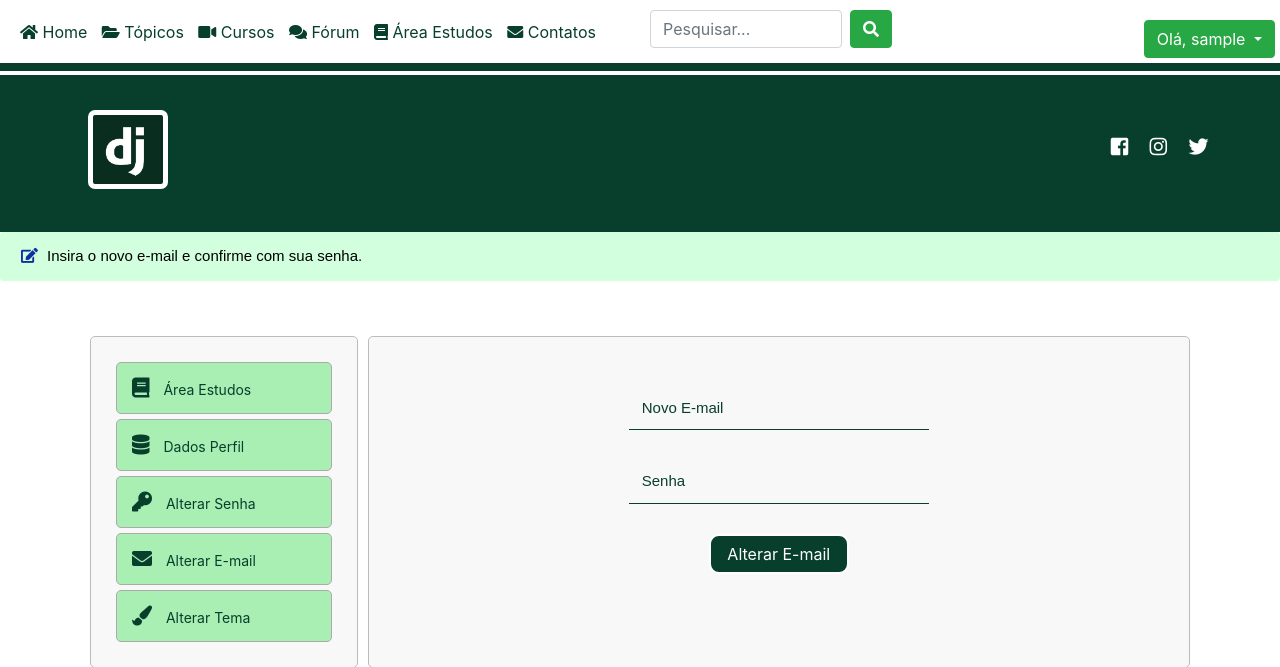
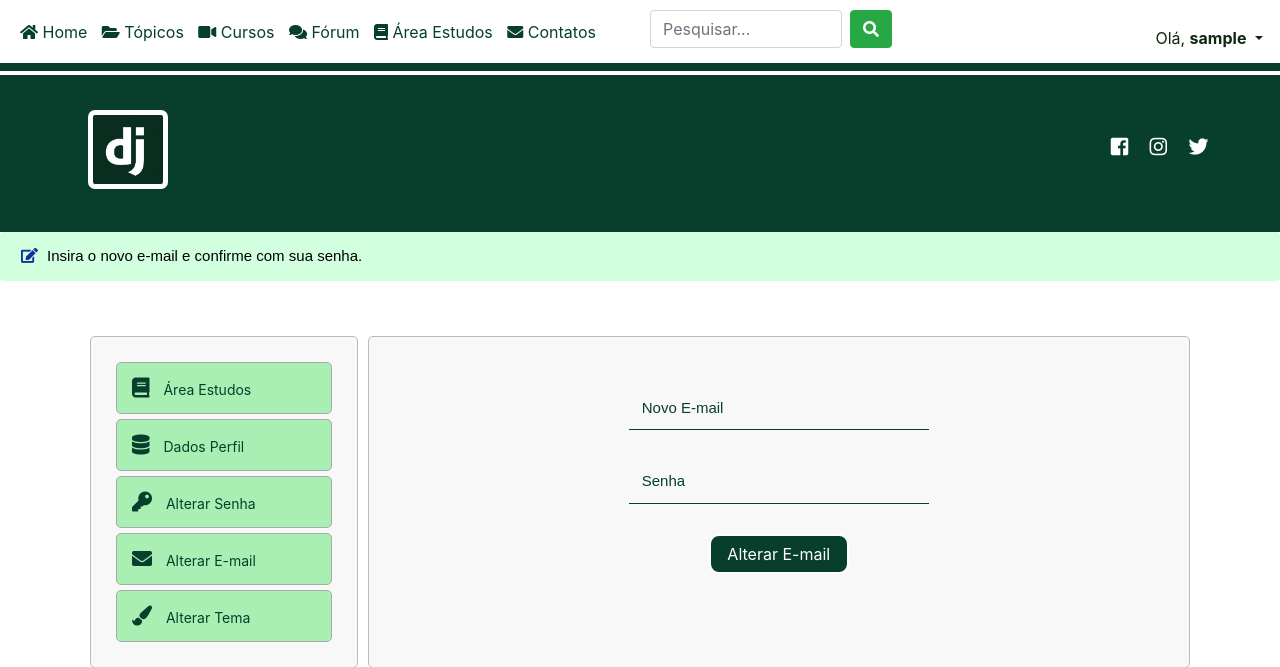
Before and after one commit to diegobachsi/oportaldjango-tcc, a Django app: page /email_change/ in a window 1280 px wide. Shown: the top 667 px of the page. Run offline with Django 3.2, Linux system fonts and the light colour scheme; the visitor is signed in with stand-in values (Sample User, id 1); parts of the project's set-up code (start-up, migrations or seed data) failed here and were passed over; some libraries are stand-ins or nearby versions.

Commit message:
dropdown

```diff
--- a/website/templates/partials/navbar.html
+++ b/website/templates/partials/navbar.html
@@ -10,6 +10,17 @@
 
     .dropdown-item:hover{
         background: none;
+    }
+
+    .btn-pesquisa{
+        background-color: #fff !important;
+        border: 0px;
+        color: rgb(14, 39, 16);
+    }
+
+    .btn-pesquisa:visited, .btn-pesquisa:active, .btn-pesquisa:focus, .btn-pesquisa:hover{
+        box-shadow: none !important;
+        color: rgb(11, 87, 14);
     }
 
     @media screen and (max-width: 992px) {
@@ -40,11 +51,11 @@
     <div class="user_logado">
         <!-- dropdown -->
         <div class="btn-group">
-            <button type="button" class="btn btn-success btn-dropdown dropdown-toggle" data-bs-toggle="dropdown" aria-expanded="false">
+            <button type="button" class="btn btn-success btn-dropdown dropdown-toggle btn-pesquisa" data-bs-toggle="dropdown" aria-expanded="false">
                 {% if user.get_username|length > 15 %}
-                    Olá, {{ user.get_username|truncatechars:15 }}
+                    Olá, <b>{{ user.get_username|truncatechars:15 }}</b>
                 {% else %}
-                    Olá, {{ user.get_username }}
+                    Olá, <b>{{ user.get_username }}</b>
                 {% endif %}
             </button>
             <ul class="dropdown-menu">
```
